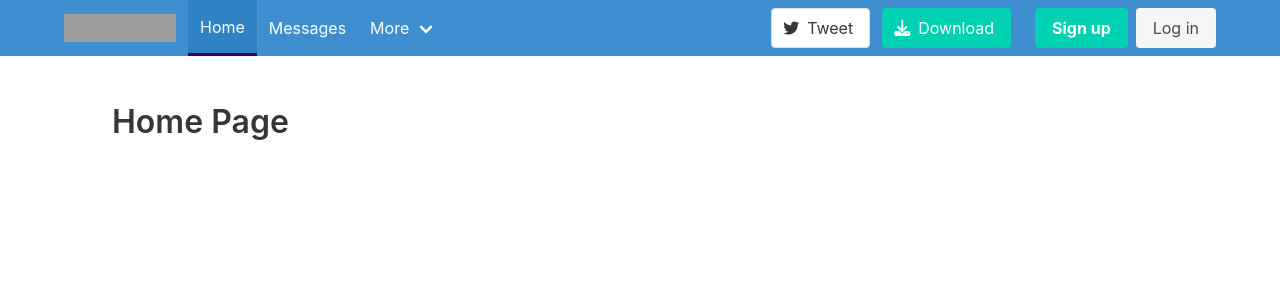
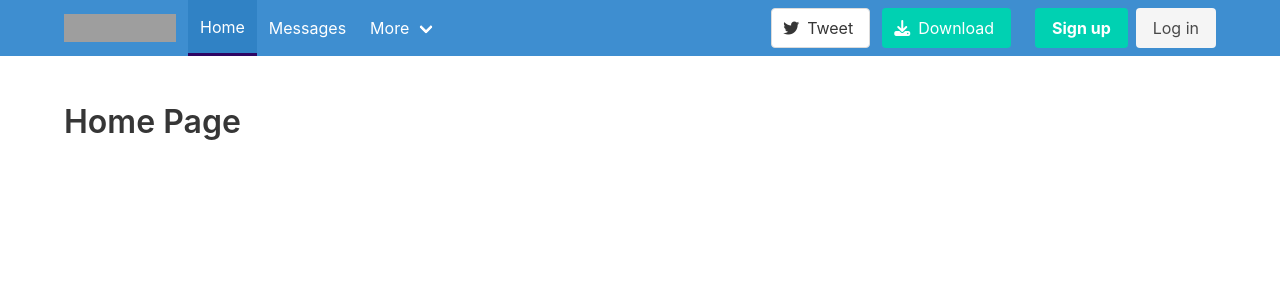
Before and after one commit to jewpaltz/2022-spring, a Vue app in the folder client/: page / in a window 1280 px wide. Shown: the top 300 px of the page. Built offline with nearby package versions, Linux system fonts and the light colour scheme; grey boxes are pictures that could not be loaded.

Commit message:
small aesthetics

```diff
--- a/client/src/assets/styles/main.scss
+++ b/client/src/assets/styles/main.scss
@@ -6,3 +6,8 @@
     border-bottom-style: solid;
   }
 }
+
+.section {
+    padding-left: 0;
+    padding-right: 0;
+}
```
